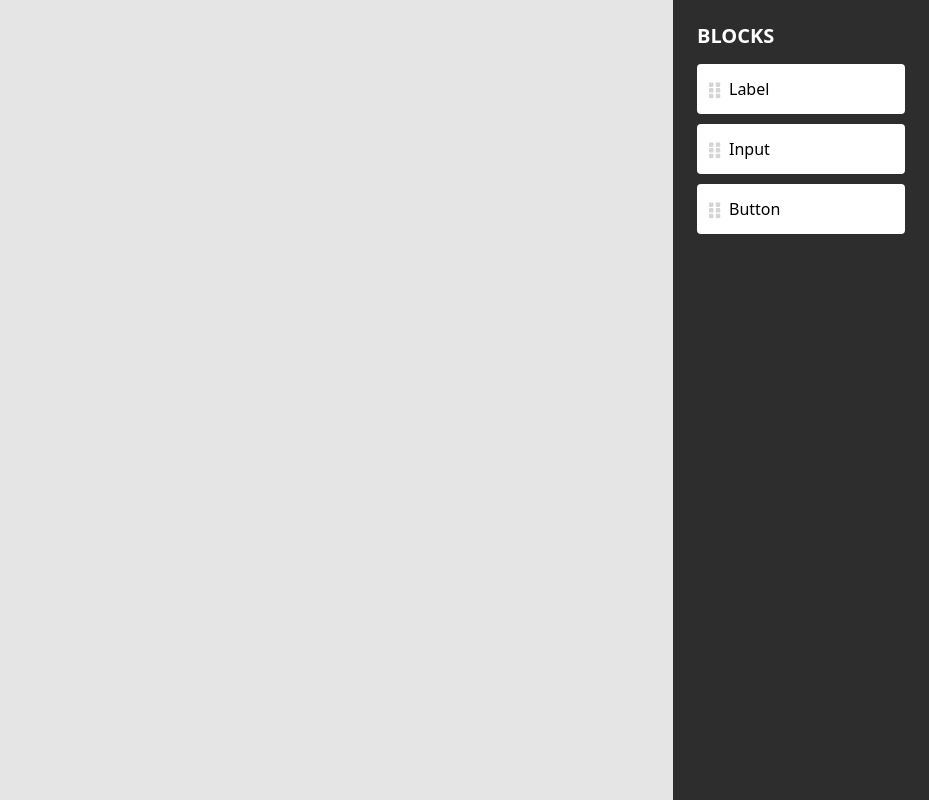
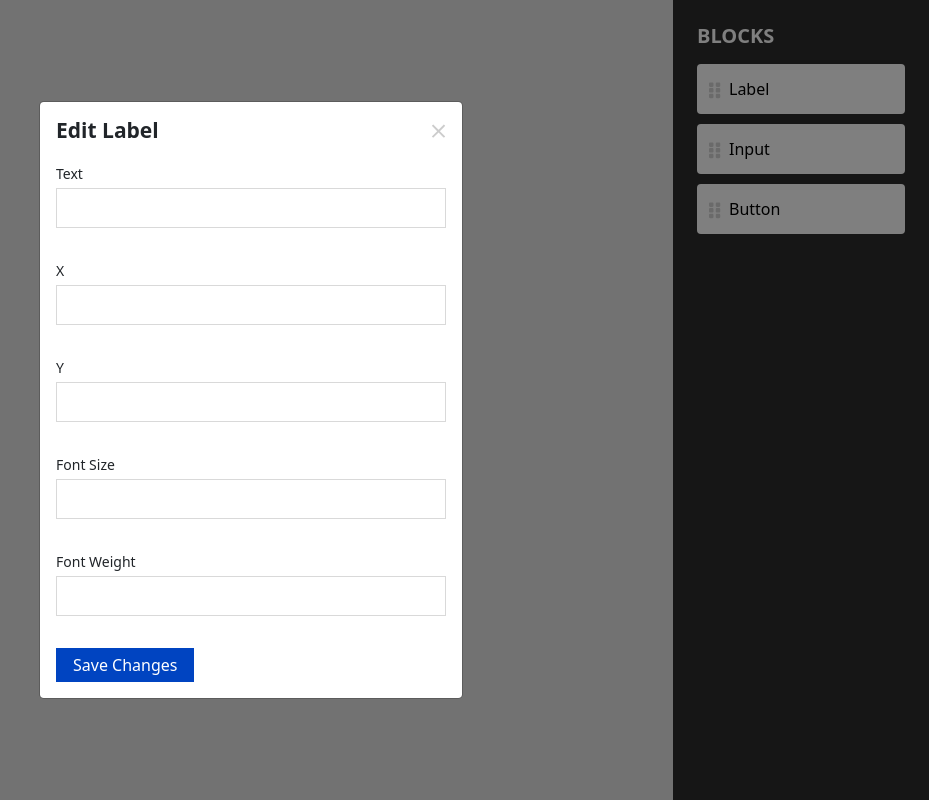
Before and after one commit to Ritik-gh/mini-page-builder, a React (Create React App) app: page / in a window 1280 px wide. Shown: the whole page, without its empty margins (351-1280 px from the left). Built offline with nearby package versions, Linux system fonts and the light colour scheme.

Commit message:
created modal

```diff
--- a/src/App.css
+++ /dev/null
@@ -1,53 +0,0 @@
-.app {
-  display: flex;
-  min-height: 100vh;
-  background-color: #e5e5e5;
-}
-
-.app > main {
-  flex-grow: 1;
-}
-
-.app > aside {
-  flex: 0 0 max(200px, 20%);
-  background-color: #2d2d2d;
-  color: white;
-  display: flex;
-  flex-flow: column nowrap;
-  align-items: stretch;
-  padding: 24px;
-}
-
-.app > aside > section {
-  display: flex;
-  flex-flow: column nowrap;
-  align-items: stretch;
-  gap: 10px;
-}
-
-.app > aside > h1 {
-  font-size: 20px;
-  font-weight: bold;
-  margin-bottom: 16px;
-}
-
-.app > aside > section > article {
-  font-size: 16px;
-  font-weight: 300;
-  border-radius: 4px;
-  background-color: white;
-  color: black;
-  padding: 0 12px 0 32px;
-  height: 50px;
-  display: flex;
-  align-items: center;
-  position: relative;
-}
-
-.app > aside > section > article::before {
-  content: url(./assets/images/grip-vertical.svg);
-  position: absolute;
-  top: 58%;
-  left: 12px;
-  transform: translate(0, -50%);
-}
--- a/src/App.jsx
+++ b/src/App.jsx
@@ -1,12 +1,16 @@
-import logo from './logo.svg';
-import 'bootstrap/dist/css/bootstrap.min.css';
-import './App.css';
+import { useState } from "react";
+
+import CustomModal from "./components/CustomModal";
+import "bootstrap/dist/css/bootstrap.min.css";
+import "./assets/css/App.css";
 
 function App() {
+  const [showModal, setShowModal] = useState(true);
   return (
-    <div className="app">
-      <main>
-     </main>
+    <>
+      <CustomModal show={showModal} closeFunc={setShowModal} />
+      <div className="app">
+        <main></main>
         <aside>
           <h1>BLOCKS</h1>
           <section>
@@ -15,7 +19,8 @@ function App() {
             <article>Button</article>
           </section>
         </aside>
-    </div>
+      </div>
+    </>
   );
 }
 
--- /dev/null
+++ b/src/assets/css/App.css
@@ -0,0 +1,125 @@
+.app {
+  display: flex;
+  min-height: 100vh;
+  background-color: #e5e5e5;
+}
+
+.app > main {
+  flex-grow: 1;
+}
+
+.app > aside {
+  flex: 0 0 max(200px, 20%);
+  background-color: #2d2d2d;
+  color: white;
+  display: flex;
+  flex-flow: column nowrap;
+  align-items: stretch;
+  padding: 24px;
+}
+
+.app > aside > section {
+  display: flex;
+  flex-flow: column nowrap;
+  align-items: stretch;
+  gap: 10px;
+}
+
+.app > aside > h1 {
+  font-size: 20px;
+  font-weight: bold;
+  margin-bottom: 16px;
+}
+
+.app > aside > section > article {
+  font-size: 16px;
+  font-weight: 300;
+  border-radius: 4px;
+  background-color: white;
+  color: black;
+  padding: 0 12px 0 32px;
+  height: 50px;
+  display: flex;
+  align-items: center;
+  position: relative;
+}
+
+.app > aside > section > article::before {
+  content: url(../images/grip-vertical.svg);
+  position: absolute;
+  top: 58%;
+  left: 12px;
+  transform: translate(0, -50%);
+}
+
+.custom-modal .modal-content {
+  padding: 16px;
+  max-width: 424px;
+}
+
+.custom-modal header {
+  display: flex;
+  justify-content: space-between;
+  gap: 16px;
+  align-items: center;
+  margin-bottom: 20px;
+}
+
+.custom-modal header h1 {
+  font-size: 21px;
+  font-weight: bold;
+  margin-bottom: 0;
+}
+
+.custom-modal header svg {
+  cursor: pointer;
+  transition: all 0.3s;
+}
+
+.custom-modal header svg:hover path {
+  opacity: 0.5;
+}
+
+.custom-modal label {
+  display: flex;
+  flex-direction: column;
+  margin-bottom: 32px;
+}
+
+.custom-modal label p {
+  margin-bottom: 4px;
+  font-size: 14px;
+  font-weight: 400;
+}
+
+.custom-modal label input {
+  border: 1px solid #d9d9d9;
+  outline: none;
+  padding: 0 8px;
+  height: 40px;
+  display: flex;
+  align-items: center;
+  font-size: 16px;
+  font-weight: 400;
+}
+
+.custom-modal button {
+  background-color: #0044c1;
+  display: flex;
+  align-items: center;
+  justify-content: center;
+  height: 34px;
+  padding: 0 16px;
+  outline: none;
+  border: 1px solid #0044c1;
+  color: white;
+  transition: all 0.3s;
+}
+
+.custom-modal button:active,
+.custom-modal button:hover,
+.custom-modal button.active {
+  background-color: white;
+  color: #0044c1;
+  border-color: #0044c1;
+}
--- /dev/null
+++ b/src/components/CustomModal.jsx
@@ -0,0 +1,48 @@
+import { Modal } from "react-bootstrap";
+import { ReactComponent as CloseIcon } from "../assets/images/close.svg";
+
+const CustomModal = (props) => {
+  const { show, closeFunc } = props;
+  return (
+    <>
+      <Modal
+        show={show}
+        onHide={() => closeFunc(false)}
+        centered
+        className="custom-modal"
+      >
+        <header>
+          <h1>Edit Label</h1>
+          <CloseIcon onClick={() => closeFunc(false)} />
+        </header>
+        <main>
+          <label>
+            <p>Text</p>
+            <input type="text" />
+          </label>
+          <label>
+            <p>X</p>
+            <input type="text" />
+          </label>
+          <label>
+            <p>Y</p>
+            <input type="text" />
+          </label>
+          <label>
+            <p>Font Size</p>
+            <input type="text" />
+          </label>
+          <label>
+            <p>Font Weight</p>
+            <input type="text" />
+          </label>
+        </main>
+        <footer>
+          <button>Save Changes</button>
+        </footer>
+      </Modal>
+    </>
+  );
+};
+
+export default CustomModal;
```
Also changed, not shown: src/assets/images/close.svg (added).
